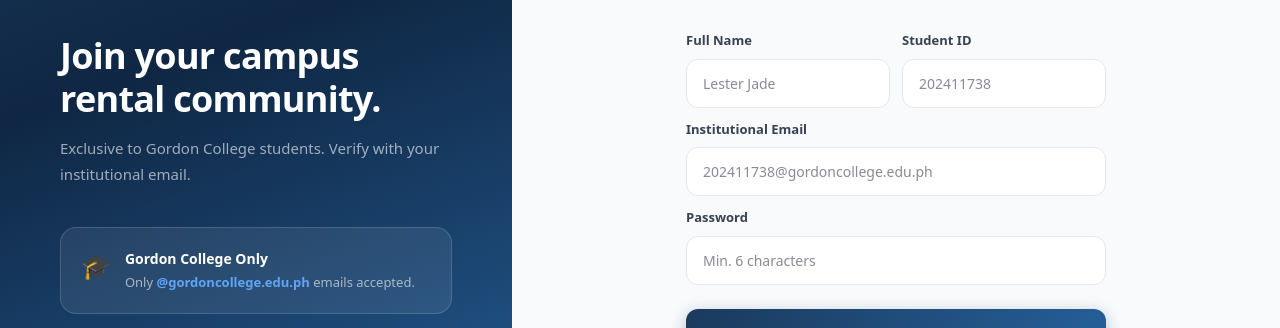
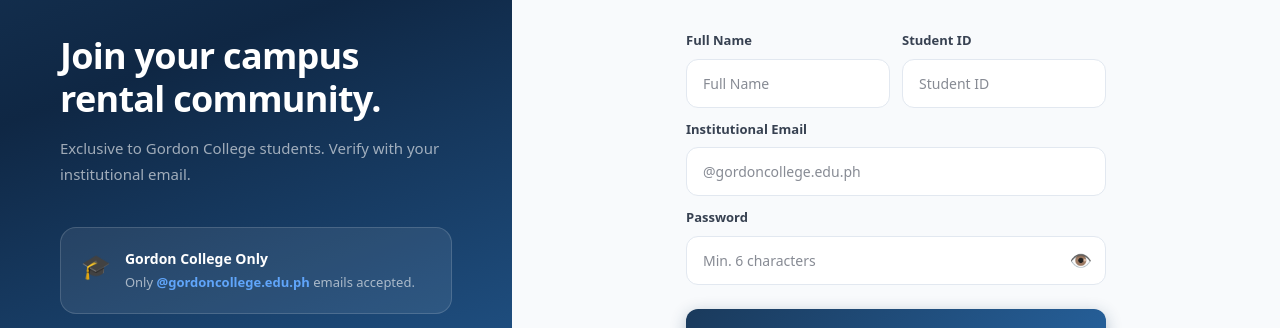
Before and after one commit to lesterjadee/Rentora, a Next.js app: page /auth/register in a window 1280 px wide. Shown: the part 269-597 px from the top of the page. Built offline with nearby package versions, Linux system fonts and the light colour scheme; no server answers.

Commit message:
fix: signout 405 error, placeholders, show/hide password

```diff
--- a/src/app/auth/login/page.tsx
+++ b/src/app/auth/login/page.tsx
@@ -10,6 +10,7 @@
   const supabase = createClient()
   const [email, setEmail] = useState('')
   const [password, setPassword] = useState('')
+  const [showPassword, setShowPassword] = useState(false)
   const [error, setError] = useState('')
   const [loading, setLoading] = useState(false)
 
@@ -29,6 +30,7 @@
         .login-left { width: 45%; background: linear-gradient(160deg, #1a3a5c 0%, #0f2744 40%, #26619C 100%); padding: 60px; display: flex; flex-direction: column; justify-content: space-between; position: relative; overflow: hidden; }
         .login-right { flex: 1; background-color: #f8fafc; display: flex; align-items: center; justify-content: center; padding: 48px; }
         .login-features { display: grid; grid-template-columns: 1fr 1fr; gap: 12px; }
+        .pw-toggle { position: absolute; right: 14px; top: 50%; transform: translateY(-50%); background: none; border: none; cursor: pointer; color: #94a3b8; font-size: 18px; padding: 0; display: flex; align-items: center; }
         @media (max-width: 768px) {
           .login-left { display: none; }
           .login-right { padding: 32px 24px; }
@@ -36,9 +38,9 @@
       `}</style>
 
       <div className="login-container">
+        {/* Left Panel */}
         <div className="login-left">
           <div style={{ position: 'absolute', top: '-100px', right: '-100px', width: '400px', height: '400px', borderRadius: '50%', background: 'radial-gradient(circle, rgba(59,130,246,0.2), transparent)' }} />
-
           <div style={{ position: 'relative' }}>
             <Link href="/" style={{ textDecoration: 'none' }}>
               <div style={{ display: 'flex', alignItems: 'center', gap: '10px', marginBottom: '60px' }}>
@@ -53,7 +55,6 @@
               Connect with verified Gordon College students to rent and lend academic items safely.
             </p>
           </div>
-
           <div className="login-features">
             {[
               { icon: '🔐', text: 'Verified students only' },
@@ -69,6 +70,7 @@
           </div>
         </div>
 
+        {/* Right Panel */}
         <div className="login-right">
           <div style={{ width: '100%', maxWidth: '400px' }}>
             <div style={{ display: 'flex', alignItems: 'center', gap: '10px', marginBottom: '32px' }}>
@@ -86,25 +88,37 @@
             )}
 
             <form onSubmit={handleLogin}>
+              {/* Email */}
               <div style={{ marginBottom: '16px' }}>
-                <label style={{ display: 'block', fontSize: '13px', fontWeight: '600', color: '#374151', marginBottom: '8px' }}>Institutional Email</label>
+                <label style={{ display: 'block', fontSize: '13px', fontWeight: '600', color: '#374151', marginBottom: '8px' }}>
+                  Institutional Email
+                </label>
                 <input
-                  type="email" value={email} onChange={(e) => setEmail(e.target.value)} required
-                  placeholder="202411738@gordoncollege.edu.ph"
+                  type="email" value={email}
+                  onChange={(e) => setEmail(e.target.value)}
+                  required placeholder="@gordoncollege.edu.ph"
                   style={{ width: '100%', padding: '14px 16px', backgroundColor: '#ffffff', border: '1.5px solid #e2e8f0', borderRadius: '12px', fontSize: '14px', color: '#0f172a', outline: 'none', boxSizing: 'border-box' as const }}
                 />
               </div>
 
+              {/* Password with show/hide */}
               <div style={{ marginBottom: '24px' }}>
                 <div style={{ display: 'flex', justifyContent: 'space-between', alignItems: 'center', marginBottom: '8px' }}>
                   <label style={{ fontSize: '13px', fontWeight: '600', color: '#374151' }}>Password</label>
                   <Link href="/auth/forgot-password" style={{ fontSize: '13px', fontWeight: '600', color: '#26619C', textDecoration: 'none' }}>Forgot password?</Link>
                 </div>
-                <input
-                  type="password" value={password} onChange={(e) => setPassword(e.target.value)} required
-                  placeholder="••••••••"
-                  style={{ width: '100%', padding: '14px 16px', backgroundColor: '#ffffff', border: '1.5px solid #e2e8f0', borderRadius: '12px', fontSize: '14px', color: '#0f172a', outline: 'none', boxSizing: 'border-box' as const }}
-                />
+                <div style={{ position: 'relative' }}>
+                  <input
+                    type={showPassword ? 'text' : 'password'}
+                    value={password}
+                    onChange={(e) => setPassword(e.target.value)}
+                    required placeholder="Enter your password"
+                    style={{ width: '100%', padding: '14px 48px 14px 16px', backgroundColor: '#ffffff', border: '1.5px solid #e2e8f0', borderRadius: '12px', fontSize: '14px', color: '#0f172a', outline: 'none', boxSizing: 'border-box' as const }}
+                  />
+                  <button type="button" className="pw-toggle" onClick={() => setShowPassword(!showPassword)}>
+                    {showPassword ? '🙈' : '👁️'}
+                  </button>
+                </div>
               </div>
 
               <button type="submit" disabled={loading} style={{
--- a/src/app/auth/register/page.tsx
+++ b/src/app/auth/register/page.tsx
@@ -10,6 +10,7 @@
   const [password, setPassword] = useState('')
   const [fullName, setFullName] = useState('')
   const [studentId, setStudentId] = useState('')
+  const [showPassword, setShowPassword] = useState(false)
   const [error, setError] = useState('')
   const [message, setMessage] = useState('')
   const [loading, setLoading] = useState(false)
@@ -47,6 +48,7 @@
         .register-left { width: 40%; background: linear-gradient(160deg, #1a3a5c 0%, #0f2744 40%, #26619C 100%); padding: 60px; display: flex; flex-direction: column; justify-content: center; position: relative; overflow: hidden; }
         .register-right { flex: 1; background-color: #f8fafc; display: flex; align-items: center; justify-content: center; padding: 48px; }
         .register-grid { display: grid; grid-template-columns: 1fr 1fr; gap: 12px; }
+        .pw-toggle { position: absolute; right: 14px; top: 50%; transform: translateY(-50%); background: none; border: none; cursor: pointer; color: #94a3b8; font-size: 18px; padding: 0; display: flex; align-items: center; }
         @media (max-width: 768px) {
           .register-left { display: none; }
           .register-right { padding: 32px 24px; }
@@ -55,6 +57,7 @@
       `}</style>
 
       <div className="register-container">
+        {/* Left Panel */}
         <div className="register-left">
           <div style={{ position: 'relative' }}>
             <Link href="/" style={{ textDecoration: 'none' }}>
@@ -81,6 +84,7 @@
           </div>
         </div>
 
+        {/* Right Panel */}
         <div className="register-right">
           <div style={{ width: '100%', maxWidth: '420px' }}>
             <div style={{ display: 'flex', alignItems: 'center', gap: '10px', marginBottom: '32px' }}>
@@ -95,25 +99,55 @@
             {message && <div style={{ marginBottom: '16px', padding: '14px 16px', backgroundColor: '#f0fdf4', border: '1px solid #bbf7d0', borderRadius: '12px', color: '#15803d', fontSize: '13px' }}>✅ {message}</div>}
 
             <form onSubmit={handleRegister}>
+              {/* Full Name + Student ID */}
               <div className="register-grid" style={{ marginBottom: '12px' }}>
                 <div>
                   <label style={{ display: 'block', fontSize: '13px', fontWeight: '600', color: '#374151', marginBottom: '8px' }}>Full Name</label>
-                  <input type="text" value={fullName} onChange={(e) => setFullName(e.target.value)} required placeholder="Lester Jade" style={inputStyle} />
+                  <input
+                    type="text" value={fullName}
+                    onChange={(e) => setFullName(e.target.value)}
+                    required placeholder="Full Name"
+                    style={inputStyle}
+                  />
                 </div>
                 <div>
                   <label style={{ display: 'block', fontSize: '13px', fontWeight: '600', color: '#374151', marginBottom: '8px' }}>Student ID</label>
-                  <input type="text" value={studentId} onChange={(e) => setStudentId(e.target.value)} required placeholder="202411738" style={inputStyle} />
+                  <input
+                    type="text" value={studentId}
+                    onChange={(e) => setStudentId(e.target.value)}
+                    required placeholder="Student ID"
+                    style={inputStyle}
+                  />
                 </div>
               </div>
 
+              {/* Email */}
               <div style={{ marginBottom: '12px' }}>
                 <label style={{ display: 'block', fontSize: '13px', fontWeight: '600', color: '#374151', marginBottom: '8px' }}>Institutional Email</label>
-                <input type="email" value={email} onChange={(e) => setEmail(e.target.value)} required placeholder="202411738@gordoncollege.edu.ph" style={inputStyle} />
+                <input
+                  type="email" value={email}
+                  onChange={(e) => setEmail(e.target.value)}
+                  required placeholder="@gordoncollege.edu.ph"
+                  style={inputStyle}
+                />
               </div>
 
+              {/* Password with show/hide */}
               <div style={{ marginBottom: '24px' }}>
                 <label style={{ display: 'block', fontSize: '13px', fontWeight: '600', color: '#374151', marginBottom: '8px' }}>Password</label>
-                <input type="password" value={password} onChange={(e) => setPassword(e.target.value)} required placeholder="Min. 6 characters" minLength={6} style={inputStyle} />
+                <div style={{ position: 'relative' }}>
+                  <input
+                    type={showPassword ? 'text' : 'password'}
+                    value={password}
+                    onChange={(e) => setPassword(e.target.value)}
+                    required placeholder="Min. 6 characters"
+                    minLength={6}
+                    style={{ ...inputStyle, paddingRight: '48px' }}
+                  />
+                  <button type="button" className="pw-toggle" onClick={() => setShowPassword(!showPassword)}>
+                    {showPassword ? '🙈' : '👁️'}
+                  </button>
+                </div>
               </div>
 
               <button type="submit" disabled={loading} style={{
--- a/src/app/auth/signout/route.ts
+++ b/src/app/auth/signout/route.ts
@@ -4,5 +4,13 @@
 export async function POST(request: Request) {
   const supabase = await createClient()
   await supabase.auth.signOut()
-  return NextResponse.redirect(new URL('/auth/login', request.url))
+  const url = new URL('/auth/login', request.url)
+  return NextResponse.redirect(url, { status: 302 })
 }
+
+export async function GET(request: Request) {
+  const supabase = await createClient()
+  await supabase.auth.signOut()
+  const url = new URL('/auth/login', request.url)
+  return NextResponse.redirect(url, { status: 302 })
+}
```
